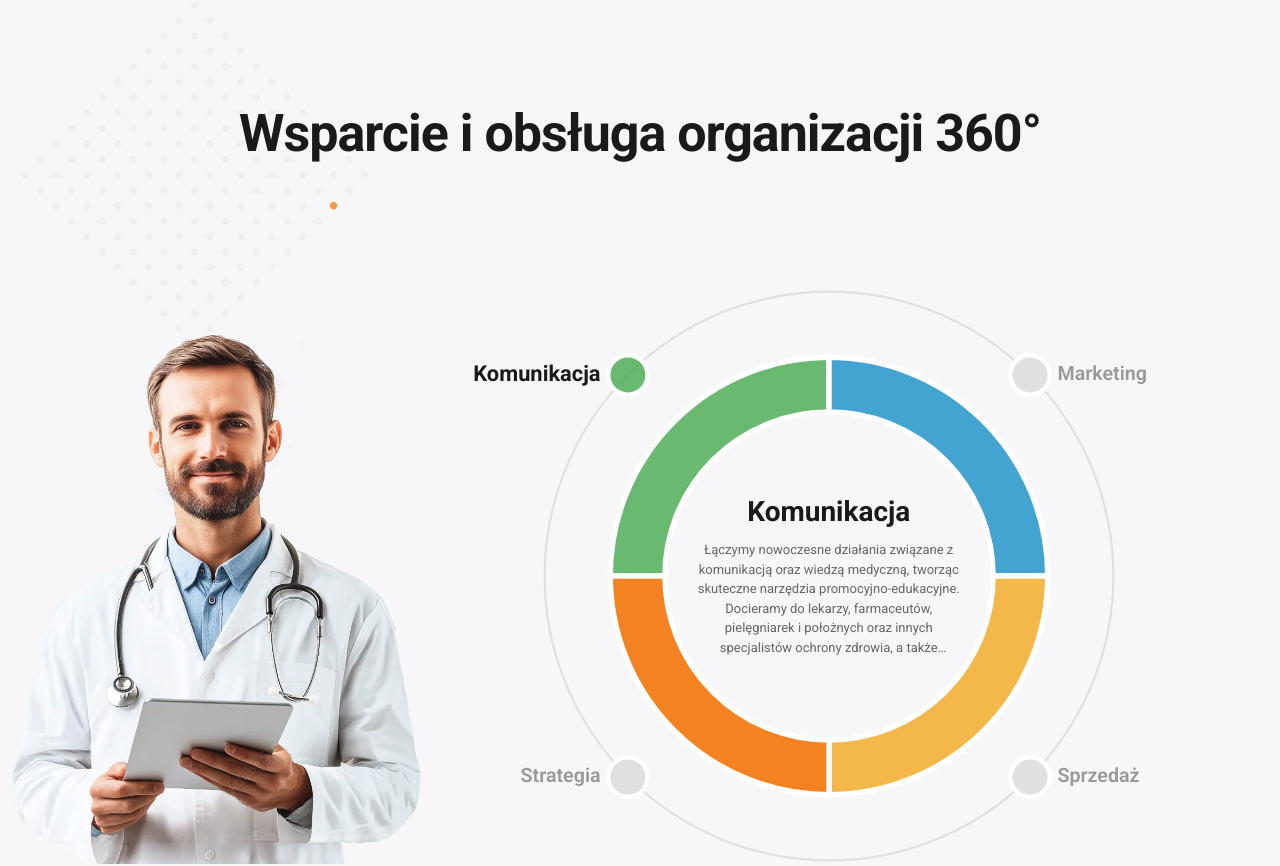
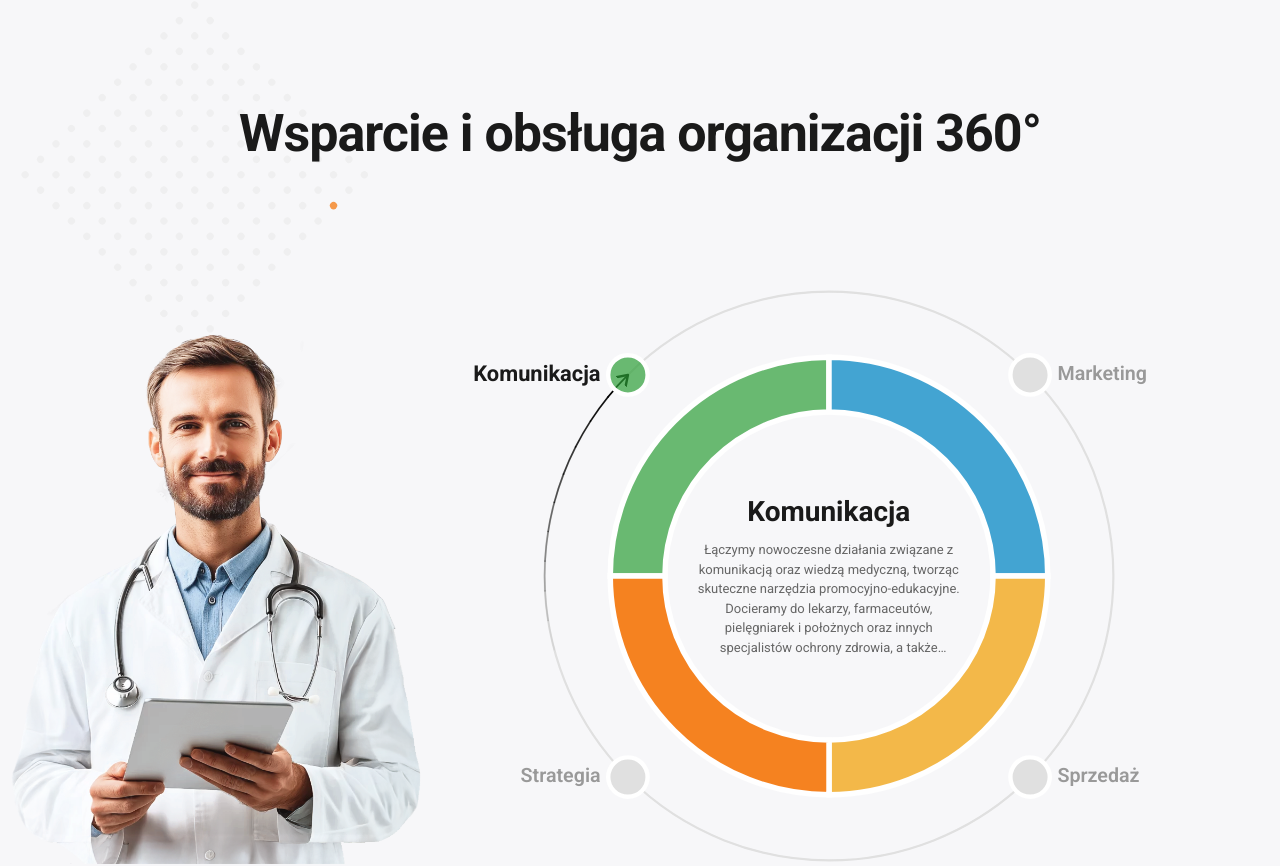
Before and after one commit to janszarwaryn/medforum-widget, a Vue app: page / in a window 1280 px wide. Shown: the top 866 px of the page. Built offline with nearby package versions, Linux system fonts and the light colour scheme.

Commit message:
arrow logic

```diff
--- a/src/components/RotatingWheel.vue
+++ b/src/components/RotatingWheel.vue
@@ -65,6 +65,51 @@
             stroke-width="2"
             class="rotating-wheel__orbit"
           />
+
+          <!-- Arrow indicator pointing to active category -->
+          <g
+            class="rotating-wheel__arrow-indicator"
+            :style="{
+              transform: `rotate(${arrowRotation}deg)`,
+              transformOrigin: `${wheelCenter.x}px ${wheelCenter.y}px`
+            }"
+          >
+            <defs>
+              <!-- Arrowhead marker - open V shape (szpiciasty) -->
+              <marker
+                id="arrow-head-marker"
+                markerWidth="12"
+                markerHeight="12"
+                refX="6"
+                refY="5"
+                orient="auto"
+                markerUnits="strokeWidth"
+              >
+                <path
+                  d="M 0 1 L 6 5 L 0 9"
+                  stroke="#000000"
+                  stroke-width="1.5"
+                  fill="none"
+                  stroke-linecap="round"
+                  stroke-linejoin="round"
+                />
+              </marker>
+            </defs>
+
+            <!-- Arrow arc segments with decreasing opacity for smooth fade -->
+            <path
+              v-for="(segment, idx) in arrowPathSegments"
+              :key="`arrow-seg-${idx}`"
+              :d="segment.path"
+              fill="none"
+              stroke="#000000"
+              :stroke-opacity="segment.opacity"
+              :stroke-width="ARROW_CONFIG.strokeWidth"
+              stroke-linecap="round"
+              :marker-end="idx === arrowPathSegments.length - 1 ? 'url(#arrow-head-marker)' : undefined"
+              class="rotating-wheel__arrow-path"
+            />
+          </g>
 
           <!-- Category indicator dots on orbit (4 corners) -->
           <circle
@@ -135,9 +180,9 @@
 
 <script lang="ts">
 import Vue from 'vue'
-import type { WheelCategory, Point, RotatingWheelData } from '../types/rotating-wheel'
-import { WHEEL_CONFIG, DEFAULT_CATEGORIES } from '../constants/wheel-config'
-import { polarToCartesian, generateDonutSegment } from '../utils/geometry'
+import type { WheelCategory, Point, RotatingWheelData, ArrowPathSegment } from '../types/rotating-wheel'
+import { WHEEL_CONFIG, DEFAULT_CATEGORIES, ARROW_CONFIG } from '../constants/wheel-config'
+import { polarToCartesian, generateDonutSegment, generateArrowArc } from '../utils/geometry'
 
 export default Vue.extend({
   name: 'RotatingWheel',
@@ -153,7 +198,9 @@ export default Vue.extend({
         x: WHEEL_CONFIG.centerX,
         y: WHEEL_CONFIG.centerY
       },
-      arrowTransformOrigin: `${WHEEL_CONFIG.centerX}px ${WHEEL_CONFIG.centerY}px`
+      arrowTransformOrigin: `${WHEEL_CONFIG.centerX}px ${WHEEL_CONFIG.centerY}px`,
+      arrowPathSegments: [],
+      currentRotation: 315  // Track accumulated rotation for smooth clockwise animation
     }
   },
 
@@ -173,9 +220,19 @@ export default Vue.extend({
       )
     },
 
+    // Arrow rotation angle (points to active category) - always clockwise
+    arrowRotation(): number {
+      return this.currentRotation
+    },
+
     // Expose WHEEL_CONFIG to template
     WHEEL_CONFIG() {
       return WHEEL_CONFIG
+    },
+
+    // Expose ARROW_CONFIG to template
+    ARROW_CONFIG() {
+      return ARROW_CONFIG
     }
   },
 
@@ -194,6 +251,25 @@ export default Vue.extend({
     this.labelPositions = this.categories.map(cat =>
       this.calculateLabelPosition(cat.arrowAngle)
     )
+
+    // Calculate arrow path segments for smooth fade
+    // Divide 60° arc into 4 segments of 15° each
+    const segmentSize = ARROW_CONFIG.arcSpanDegrees / ARROW_CONFIG.segmentCount
+
+    this.arrowPathSegments = ARROW_CONFIG.opacityStops.map((opacity, idx) => {
+      const startAngle = ARROW_CONFIG.startOffsetDegrees + (idx * segmentSize)
+      const endAngle = startAngle + segmentSize
+
+      return Object.freeze({
+        path: generateArrowArc({
+          center: this.wheelCenter,
+          radius: WHEEL_CONFIG.indicatorRadius,
+          startAngle,
+          endAngle
+        }),
+        opacity
+      })
+    })
   },
 
   mounted(): void {
@@ -219,6 +295,38 @@ export default Vue.extend({
       if (index === this.activeIndex) return
 
       const previousIndex = this.activeIndex
+      const targetAngle = this.categories[index].arrowAngle
+
+      // Normalize rotation to always go clockwise
+      // If target angle is less than current base angle, add 360° to go "the long way"
+      const currentBaseAngle = this.categories[this.activeIndex].arrowAngle
+      let normalizedTarget = targetAngle
+
+      // Calculate the difference
+      const diff = targetAngle - currentBaseAngle
+
+      // If going backwards (negative diff) and it's a large jump (like 315° → 45°)
+      // we want to go forward through 360° instead
+      if (diff < 0 && Math.abs(diff) > 180) {
+        // Going from high angle to low angle - add 360° to target
+        const rotationSteps = Math.floor(this.currentRotation / 360)
+        normalizedTarget = targetAngle + (rotationSteps + 1) * 360
+      } else if (diff > 0 && Math.abs(diff) > 180) {
+        // Going from low angle to high angle backwards - subtract 360°
+        const rotationSteps = Math.floor(this.currentRotation / 360)
+        normalizedTarget = targetAngle + rotationSteps * 360
+      } else {
+        // Normal case - adjust to current rotation level
+        const rotationSteps = Math.floor(this.currentRotation / 360)
+        normalizedTarget = targetAngle + rotationSteps * 360
+
+        // Ensure we're going forward
+        if (normalizedTarget < this.currentRotation) {
+          normalizedTarget += 360
+        }
+      }
+
+      this.currentRotation = normalizedTarget
       this.activeIndex = index
 
       // Emit event for parent components
@@ -531,6 +639,22 @@ $shadow-indicator: 0 2px 8px rgba(0, 0, 0, 0.15) !default;
   }
 
   // ============================================================================
+  // ARROW INDICATOR
+  // ============================================================================
+  &__arrow-indicator {
+    transition: transform $duration-arrow $easing-smooth;
+    pointer-events: none;  // Arrow is decorative, not interactive
+
+    @media (prefers-reduced-motion: reduce) {
+      transition: none !important;
+    }
+  }
+
+  &__arrow-path {
+    // Styling handled via template attributes (stroke, stroke-opacity, stroke-width)
+  }
+
+  // ============================================================================
   // LABELS
   // ============================================================================
   &__label {
--- a/src/constants/wheel-config.ts
+++ b/src/constants/wheel-config.ts
@@ -55,3 +55,12 @@ export const DEFAULT_CATEGORIES: ReadonlyArray<WheelCategory> = Object.freeze([
     description: 'Tworzymy kompleksowe strategie marketingowe i komunikacyjne w oparciu o wieloletnie doświadczenie i znajomość rynku medycznego. Każde rozwiązanie dopasowujemy do celów i potrzeb klienta. Bazujemy na analizie danych, trendach i potrzebach grupy docelowej z uwzględnieniem odbiorcy indywidualnego i masowego.'
   })
 ]) as ReadonlyArray<WheelCategory>
+
+export const ARROW_CONFIG = Object.freeze({
+  arcSpanDegrees: 60,        // Total arc length (2/3 of 90° between dots)
+  strokeWidth: 1.5,          // Arrow path thickness (cieńsze linie)
+  startOffsetDegrees: -60,   // Start 60° before dot (counter-clockwise)
+  endOffsetDegrees: -12,     // End wyraźnie przed kropką (12° przed kółkiem)
+  segmentCount: 10,          // Number of segments for smooth fade (więcej = płynniejszy gradient)
+  opacityStops: Object.freeze([0.05, 0.15, 0.27, 0.40, 0.53, 0.65, 0.75, 0.84, 0.92, 1.0])  // Smooth ease-in opacity
+})
--- a/src/utils/geometry.ts
+++ b/src/utils/geometry.ts
@@ -95,3 +95,27 @@ export function generateCurvedArrow(
 
   return `M ${formatPoint(start)} Q ${formatPoint(control)} ${formatPoint(end)}`
 }
+
+/**
+ * Generate SVG arc path for arrow indicator on orbit circle
+ * PATTERN: Uses config object like generateDonutSegment for consistency
+ * @param config - Arc configuration
+ * @returns SVG path string for arc
+ */
+export function generateArrowArc(config: {
+  center: Point
+  radius: number
+  startAngle: number
+  endAngle: number
+}): string {
+  const { center, radius, startAngle, endAngle } = config
+
+  const start = polarToCartesian(center, radius, startAngle)
+  const end = polarToCartesian(center, radius, endAngle)
+
+  // Small arc (< 180°), clockwise sweep
+  const arcSize = Math.abs(endAngle - startAngle)
+  const largeArc = arcSize > 180
+
+  return `M ${formatPoint(start)} ${formatArc(radius, largeArc, true, end)}`
+}
```
Also changed, not shown: src/types/rotating-wheel.d.ts (+16 -0 lines).
